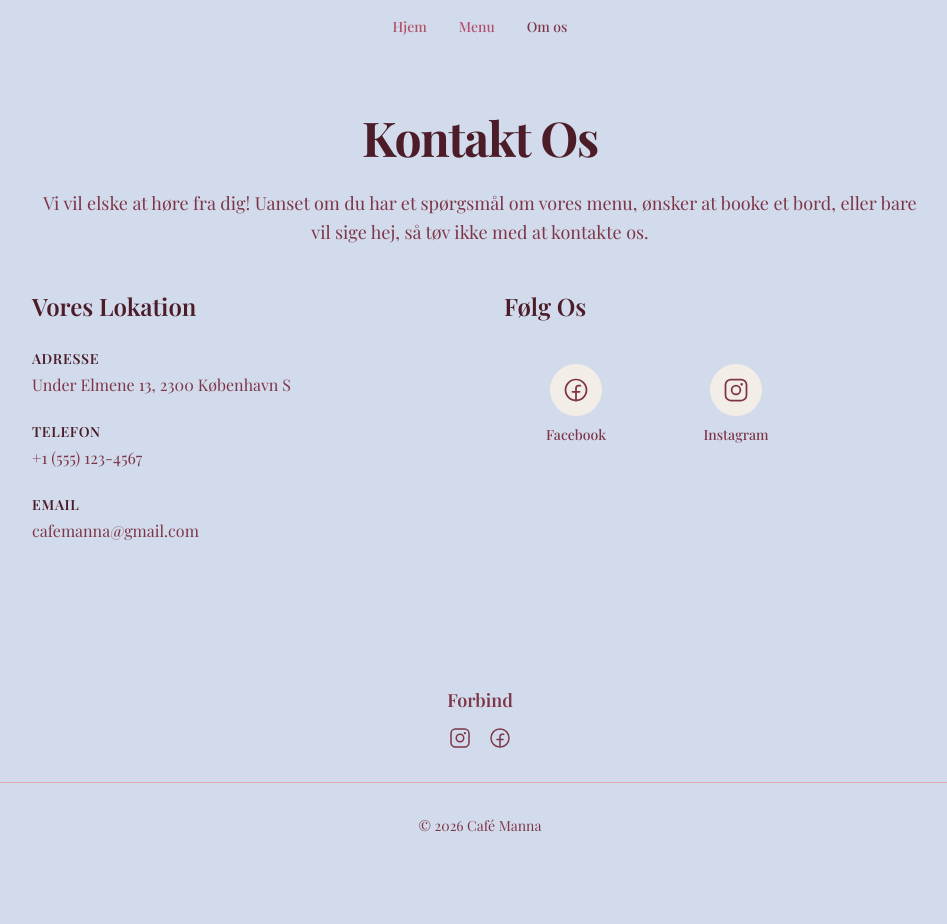
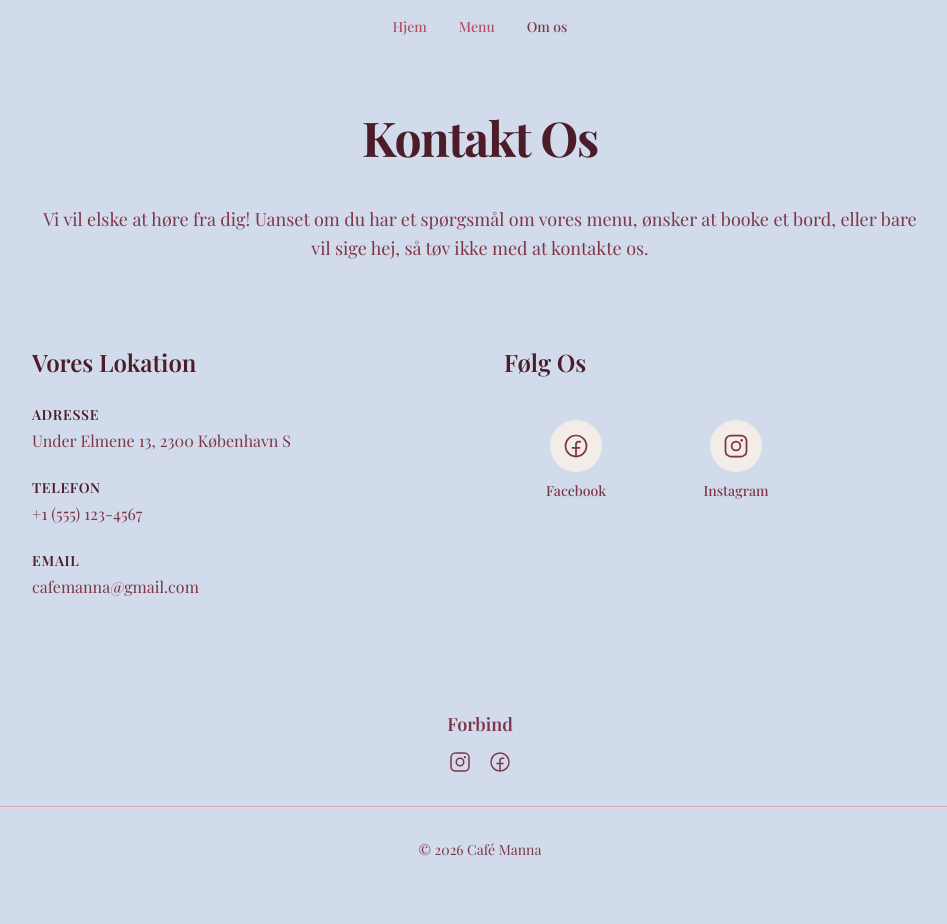
Before and after one commit to kasperfilstrup/cafelindgreen, a Jekyll site: the page built from contact.md, in a window 1280 px wide. Shown: the whole page, without its empty margins (160-1107 px from the left). Built offline with Jekyll 4.4.1, drawn with Linux system fonts in a browser that asks for light colours; some web fonts are replaced; before the commit the page ends 900 px from its top, so only the background shows below that.

Commit message:
fix: update branding references and improve page structure for Café Manna

```diff
--- a/_sass/_utilities.scss
+++ b/_sass/_utilities.scss
@@ -30,6 +30,15 @@
 }
 
 // Page Section
+.page {
+  &__title {
+    margin-bottom: var(--spacing-8);
+  }
+  &__description {
+    margin-bottom: var(--spacing-20);
+  }
+}
+
 .page-padding {
   padding: var(--spacing-12) var(--spacing-6);
 }
@@ -74,7 +83,6 @@
     font-size: 1rem;
     line-height: 1.5;
     max-width: var(--max-width-2xl);
-    margin: var(--spacing-4) auto;
 
     @include respond-to('sm') {
       font-size: 1.125rem;
@@ -117,7 +125,6 @@
     font-size: 1.25rem;
     font-weight: 600;
     line-height: 1.5;
-    margin-bottom: var(--spacing-1);
   }
 
   &__description {
@@ -162,7 +169,6 @@
   }
 
   &__description {
-    margin-top: var(--spacing-4);
     font-size: 1.125rem;
     line-height: 1.625;
   }
@@ -269,7 +275,6 @@
     font-size: 2.25rem;
     font-weight: 700;
     letter-spacing: -0.025em;
-    margin-bottom: var(--spacing-2);
 
     @include respond-to('md') {
       font-size: 3rem;
--- a/contact.md
+++ b/contact.md
@@ -7,10 +7,10 @@
 <div class="contact-page page-padding">
   <div class="contact-page__container">
     <header class="contact-page__header">
-      <h1 class="contact-page__title">
+      <h1 class="contact-page__title page__title">
         {{ page.title }}
       </h1>
-      <p class="contact-page__description">
+      <p class="contact-page__description page__description">
         {{ page.description }}
       </p>
     </header>
```
Also changed, not shown: _includes/head.html (+1 -1 lines), menu.md (+2 -2 lines), README.md, assets/icon.svg.
